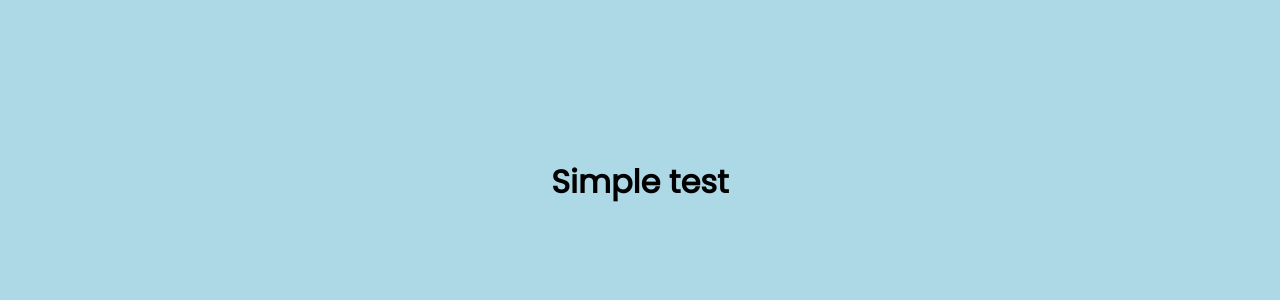
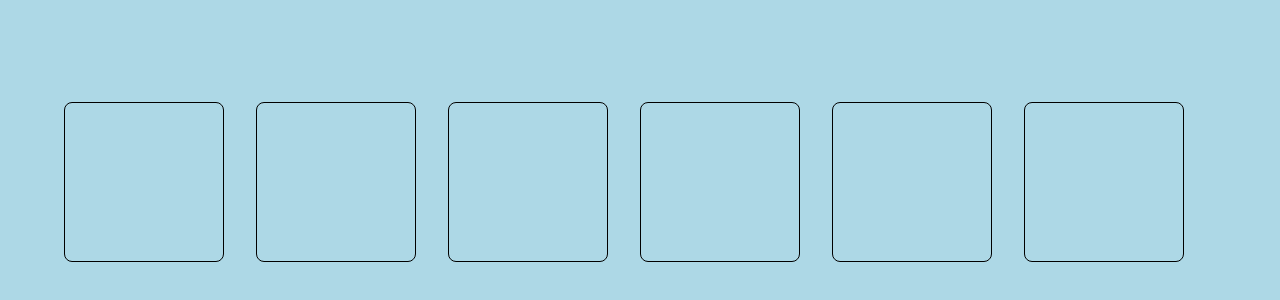
Before and after one commit to nurme-ave/react-example-boxes, a React (Create React App) app: page / in a window 1280 px wide. Shown: the part 218-518 px from the top of the page. Built offline with nearby package versions, Linux system fonts and the light colour scheme.

Commit message:
add useState, render boxes onto the page

```diff
--- a/src/App.css
+++ b/src/App.css
@@ -6,3 +6,12 @@
   height: 100vh;
   background-color: lightblue;
 }
+
+.box {
+  width: 10em;
+  height: 10em;
+  margin-right: 2em;
+  border: 1px solid #000;
+  border-radius: .5em;
+  background-color: transparent;
+}
--- a/src/App.js
+++ b/src/App.js
@@ -1,9 +1,17 @@
+import { useState } from 'react';
+import boxes from './boxes'
 import './App.css';
 
 function App() {
+  const [squares, setSquares] = useState(boxes)
+
+  const squaresElements = squares.map((square) => {
+    return <div className="box" key={square.id}></div>
+  })
+
   return (
     <main className="main-container">
-      <h1>Simple test</h1>
+      { squaresElements }
     </main>
   );
 }
```
